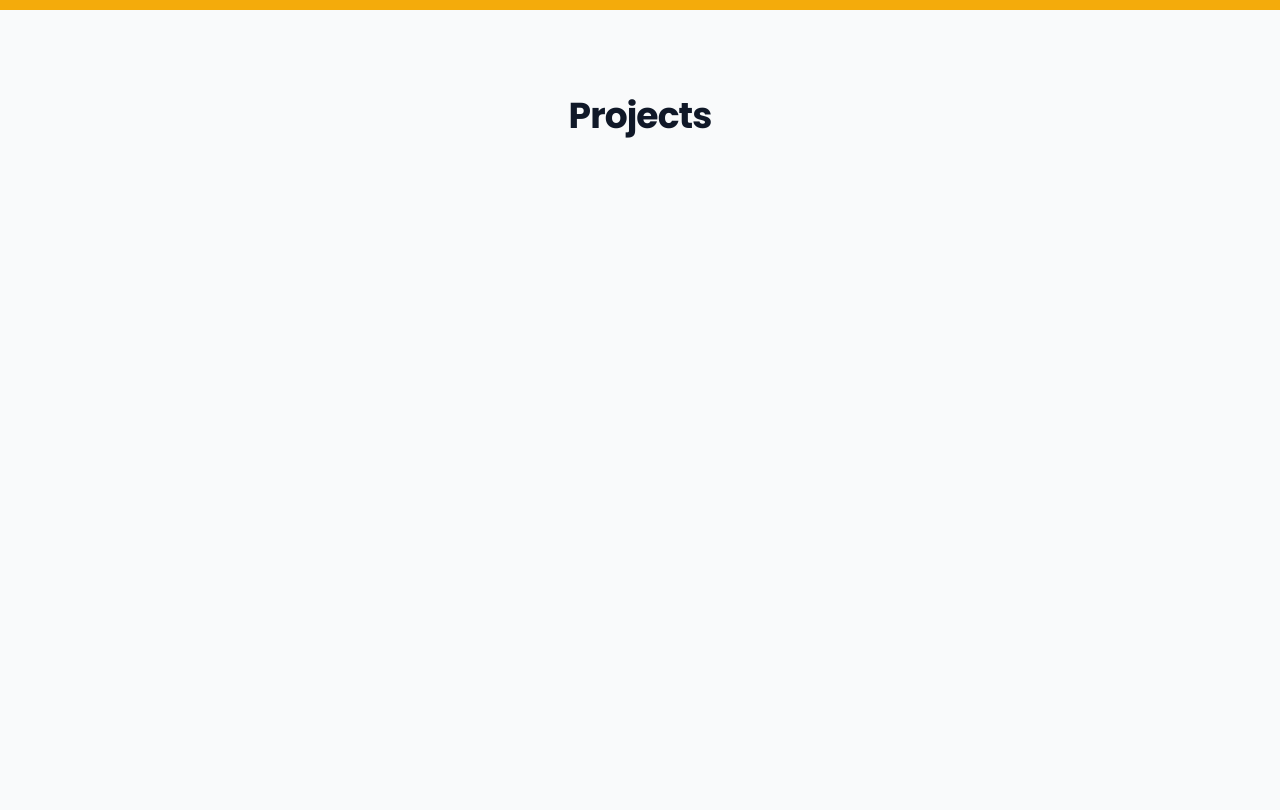
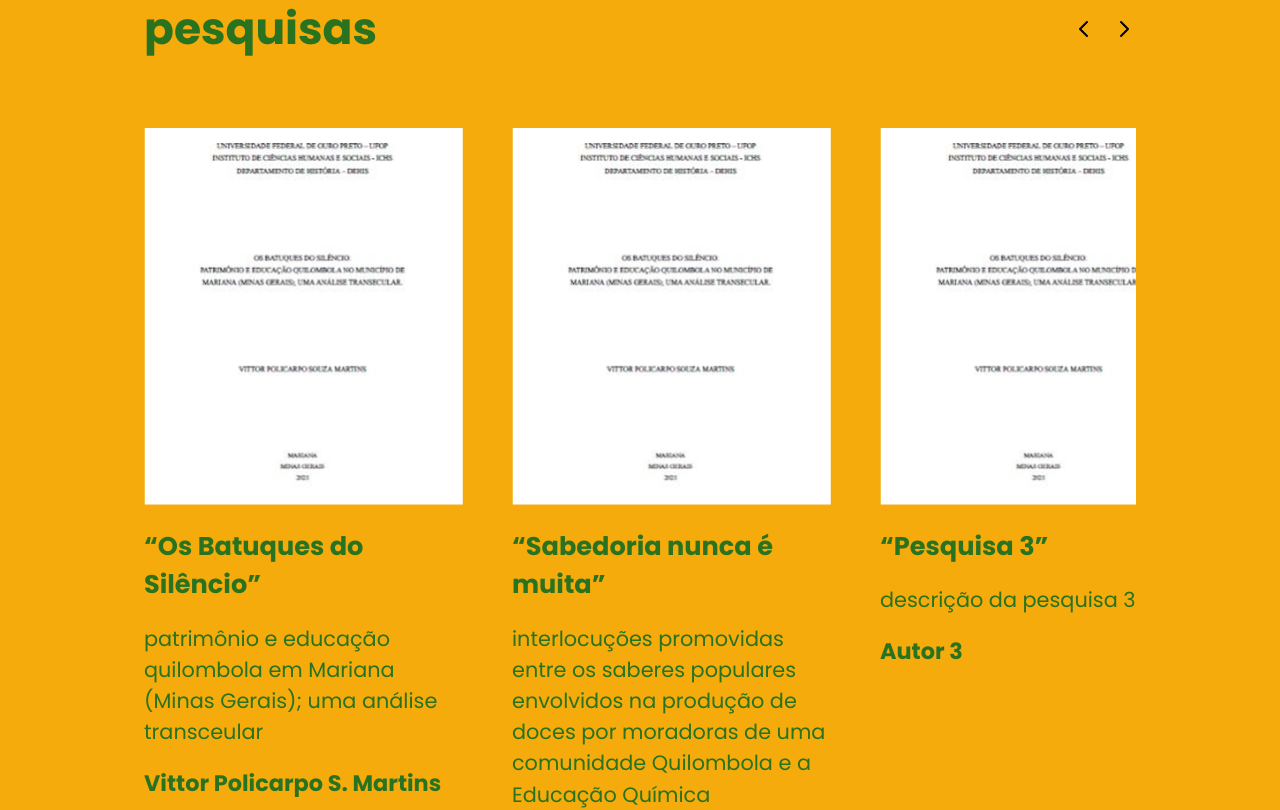
Before and after one commit to eng-artemisdts/quilombo-next-raw, a Next.js app: page /en in a window 1280 px wide. Shown: the part 1340-2150 px from the top of the page. Built offline with nearby package versions, Linux system fonts and the light colour scheme.

Commit message:
feat: add Research page with sliding items and image component

```diff
--- a/src/app/[locale]/page.tsx
+++ b/src/app/[locale]/page.tsx
@@ -1,20 +1,12 @@
-import { useTranslations } from "next-intl";
-import { Link } from "@/i18n/navigation";
 import AboutUs from "../pages/AboutUs";
 import Projects from "../pages/Projects";
-
+import Research from "../pages/Research";
 
 export default function HomePage() {
-
-
-
-
-
-
-
   return (
-    <div className='h-full w-full'>
+    <div className="h-full w-full">
       <AboutUs />
+      <Research />
       <Projects />
     </div>
   );
--- /dev/null
+++ b/src/app/pages/Research/components/ResearchItem.tsx
@@ -0,0 +1,30 @@
+import Image from "next/image";
+
+interface ResearchItemProps {
+  title: string;
+  description: string;
+  author: string;
+  imageUrl: string;
+}
+
+const ResearchItem: React.FC<ResearchItemProps> = ({
+  title,
+  description,
+  author,
+  imageUrl,
+}) => {
+  return (
+    <div className="flex flex-col gap-y-[1.5rem] cursor-pointer">
+      <div className="flex flex-col gap-y-[1.2rem] max-w-[320px]">
+        <Image src={imageUrl} alt={title} width={319} height={381} />
+        <h1 className="font-bold text-[1.6rem] text-green-500">{title}</h1>
+        <p className="text-[1.3rem] text-green-500">{description}</p>
+        <p className="text-[1.4rem] text-green-500">
+          <strong>{author}</strong>
+        </p>
+      </div>
+    </div>
+  );
+};
+
+export default ResearchItem;
--- /dev/null
+++ b/src/app/pages/Research/index.tsx
@@ -0,0 +1,152 @@
+"use client";
+import ResearchItem from "./components/ResearchItem";
+import { useState } from "react";
+
+const Research = () => {
+  const [currentSlide, setCurrentSlide] = useState(0);
+
+  const researchItems = [
+    {
+      title: "“Os Batuques do Silêncio”",
+      description:
+        "patrimônio e educação quilombola em Mariana (Minas Gerais); uma análise transceular",
+      author: "Vittor Policarpo S. Martins",
+      imageUrl: "/assets/research.png",
+    },
+    {
+      title: "“Sabedoria nunca é muita”",
+      description:
+        "interlocuções promovidas entre os saberes populares envolvidos na produção de doces por moradoras de uma comunidade Quilombola e a Educação Química",
+      author: "Cristian Júnior Damasceno",
+      imageUrl: "/assets/research.png",
+    },
+    {
+      title: "“Pesquisa 3”",
+      description: "descrição da pesquisa 3",
+      author: "Autor 3",
+      imageUrl: "/assets/research.png",
+    },
+    {
+      title: "“Pesquisa 4”",
+      description: "descrição da pesquisa 4",
+      author: "Autor 4",
+      imageUrl: "/assets/research.png",
+    },
+    {
+      title: "“Pesquisa 5”",
+      description: "descrição da pesquisa 5",
+      author: "Autor 5",
+      imageUrl: "/assets/research.png",
+    },
+    {
+      title: "“Pesquisa 6”",
+      description: "descrição da pesquisa 6",
+      author: "Autor 6",
+      imageUrl: "/assets/research.png",
+    },
+    {
+      title: "“Pesquisa 7”",
+      description: "descrição da pesquisa 7",
+      author: "Autor 7",
+      imageUrl: "/assets/research.png",
+    },
+    {
+      title: "“Pesquisa 8”",
+      description: "descrição da pesquisa 8",
+      author: "Autor 8",
+      imageUrl: "/assets/research.png",
+    },
+  ];
+
+  const itemsPerSlide = 4;
+  const totalSlides = Math.ceil(researchItems.length / itemsPerSlide);
+
+  const handlePrevSlide = () => {
+    setCurrentSlide((prev) => Math.max(prev - 1, 0));
+  };
+
+  const handleNextSlide = () => {
+    setCurrentSlide((prev) => Math.min(prev + 1, totalSlides - 1));
+  };
+
+  return (
+    <div
+      className="min-h-screen flex-col min-w-full bg-[#F4AB0B]"
+      id="research"
+    >
+      <div className="flex flex-col px-[9rem] gap-y-20">
+        <div className="flex w-full justify-between items-center">
+          <h1 className="font-bold text-[2.75rem] leading-[38px] text-green-500">
+            pesquisas
+          </h1>
+          <div className="flex items-center gap-4">
+            <button onClick={handlePrevSlide} aria-label="Slide anterior">
+              <svg
+                xmlns="http://www.w3.org/2000/svg"
+                fill="none"
+                viewBox="0 0 24 24"
+                stroke="currentColor"
+                className="w-6 h-6"
+              >
+                <path
+                  strokeLinecap="round"
+                  strokeLinejoin="round"
+                  strokeWidth={2}
+                  d="M15 19l-7-7 7-7"
+                />
+              </svg>
+            </button>
+            <button onClick={handleNextSlide} aria-label="Próximo slide">
+              <svg
+                xmlns="http://www.w3.org/2000/svg"
+                fill="none"
+                viewBox="0 0 24 24"
+                stroke="currentColor"
+                className="w-6 h-6"
+              >
+                <path
+                  strokeLinecap="round"
+                  strokeLinejoin="round"
+                  strokeWidth={2}
+                  d="M9 5l7 7-7 7"
+                />
+              </svg>
+            </button>
+          </div>
+        </div>
+
+        <div className="overflow-hidden w-full">
+          <div
+            className="flex transition-transform duration-300 ease-in-out"
+            style={{
+              transform: `translateX(-${currentSlide * 100}%)`,
+              width: `${totalSlides * 100}%`,
+            }}
+          >
+            {Array.from({ length: totalSlides }).map((_, slideIndex) => (
+              <div key={slideIndex} className="flex w-full shrink-0 gap-x-12">
+                {researchItems
+                  .slice(
+                    slideIndex * itemsPerSlide,
+                    slideIndex * itemsPerSlide + itemsPerSlide
+                  )
+                  .map((item, idx) => (
+                    <div key={idx}>
+                      <ResearchItem
+                        title={item.title}
+                        description={item.description}
+                        author={item.author}
+                        imageUrl={item.imageUrl}
+                      />
+                    </div>
+                  ))}
+              </div>
+            ))}
+          </div>
+        </div>
+      </div>
+    </div>
+  );
+};
+
+export default Research;
```
Also changed, not shown: public/assets/research.png (added).
